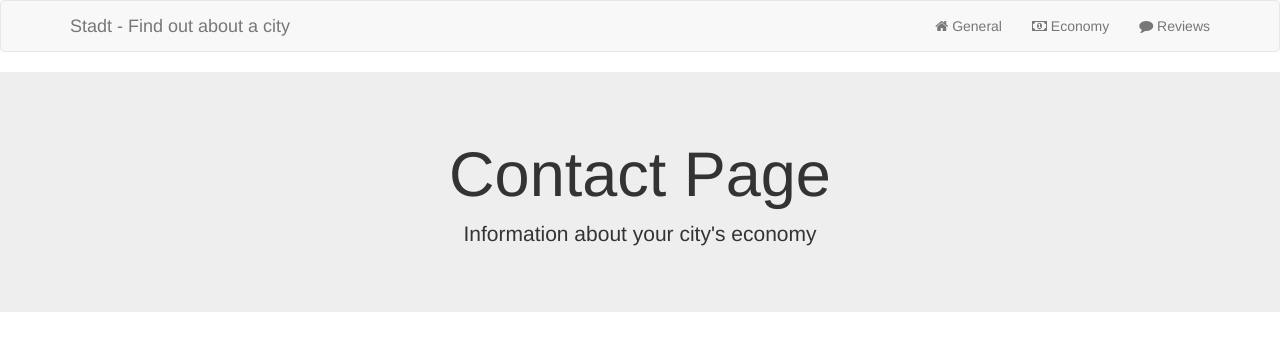
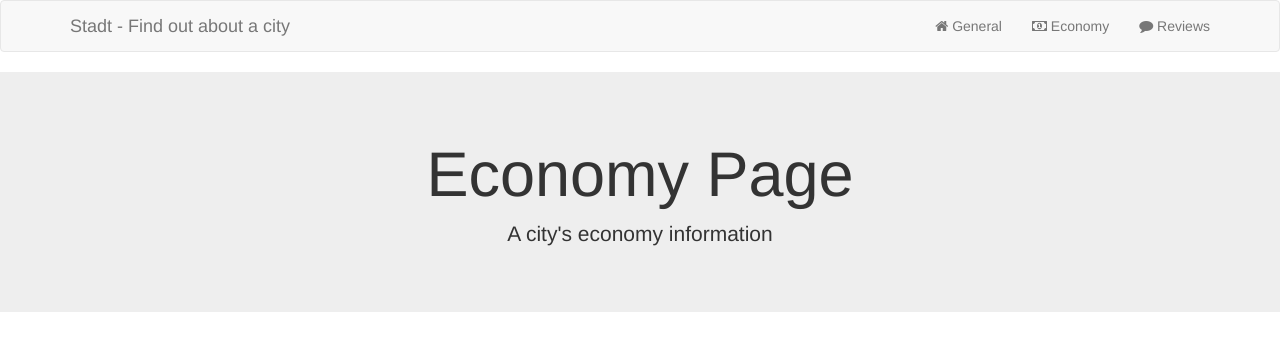
Before and after one commit to jburtondev/stadt, a plain HTML site: page index.html at #!/economy in a window 1280 px wide. Drawn offline with nearby package versions, Linux system fonts and the light colour scheme; some packages are replaced by stand-ins of ours.

Commit message:
Cleaned directory structure and code, added object for current city data

```diff
--- a/app/app.js
+++ b/app/app.js
@@ -1,9 +1,13 @@
 //Global Application Object
-var App = App || {};
+var stadtApp = angular.module('stadtApp', ['ngRoute']);
 
 (function(angular) {
 
-    // Define angular module
-    App.stadtApp = angular.module('stadtApp', ['ngRoute']);
+    stadtApp.currentCity = {
+        //Dummy data which will be filled with returned api data
+        general: "This is a city",
+        economy: "A city\'s economy information",
+        reviews: "Reviews on a city"
+    };
 
 })(window.angular);
--- a/app/controllers/economyController.js
+++ b/app/controllers/economyController.js
@@ -1,7 +1,8 @@
 (function(angular) {
 
-    App.stadtApp.controller('economyController', function($scope) {
-        $scope.message = 'Information about your city\'s economy';
+    stadtApp.controller('economyController', function($scope) {
+
+        $scope.message = stadtApp.currentCity.economy;
     });
 
 })(window.angular);
--- a/app/controllers/generalController.js
+++ b/app/controllers/generalController.js
@@ -1,7 +1,9 @@
 (function(angular) {
 
-    App.stadtApp.controller('generalController', function($scope) {
-        $scope.message = 'Welcome to your city';
+    stadtApp.controller('generalController', function($scope) {
+
+        $scope.message = stadtApp.currentCity.general;
+        console.log(stadtApp.currentCity);
     });
 
 })(window.angular);
--- a/app/controllers/reviewsController.js
+++ b/app/controllers/reviewsController.js
@@ -1,7 +1,9 @@
 (function(angular) {
 
-    App.stadtApp.controller('reviewsController', function($scope) {
-        $scope.message = 'Reviews about your city.';
+    stadtApp.controller('reviewsController', function($scope) {
+
+        $scope.message = stadtApp.currentCity.reviews;
+
     });
 
 })(window.angular);
--- a/app/routes/routes.js
+++ b/app/routes/routes.js
@@ -1,7 +1,7 @@
 (function(angular) {
 
     // Route configurations
-    App.stadtApp.config(function($routeProvider) {
+    stadtApp.config(function($routeProvider) {
         $routeProvider
 
         // route for the general page
--- a/views/economy.html
+++ b/views/economy.html
@@ -1,6 +1,6 @@
 <!-- home.html -->
     <div class="jumbotron text-center">
-        <h1>Contact Page</h1>
+        <h1>Economy Page</h1>
 
         <p>{{ message }}</p>
     </div>
```
Also changed, not shown: pages/economy.html (deleted, +0 -6 lines).
